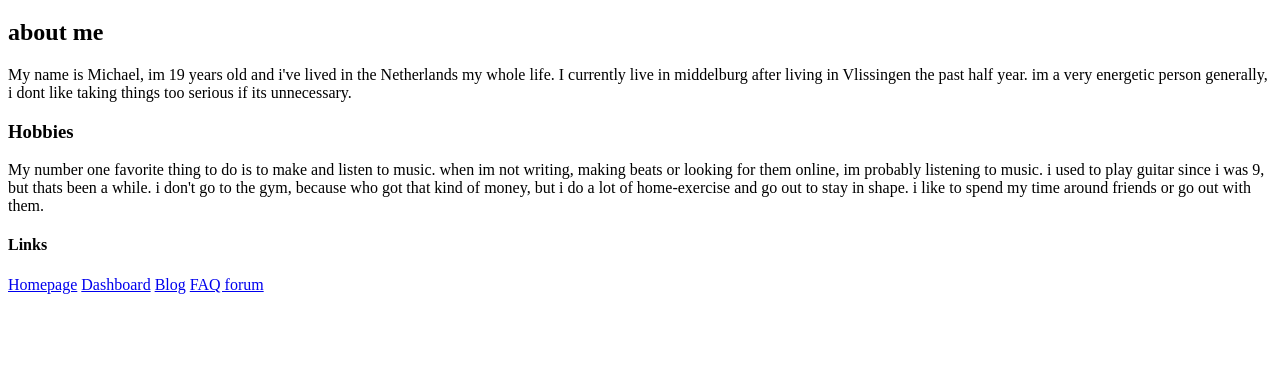
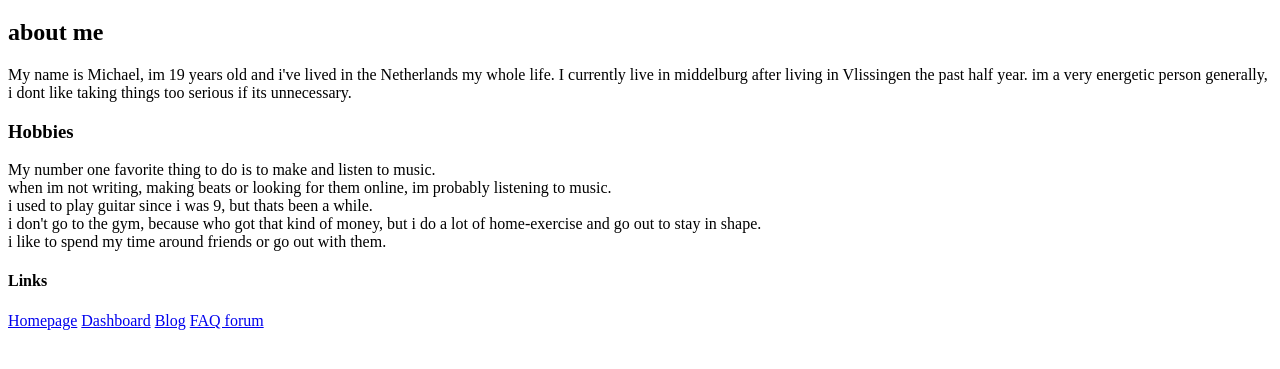
Before and after one commit to MTaalman/MTaalman.github.io, a plain HTML site: page profile.html in a window 1280 px wide. Shown: the part 61-430 px from the top of the page. Drawn offline with Linux system fonts and the light colour scheme.

Commit message:
added breaks

```diff
--- a/profile.html
+++ b/profile.html
@@ -14,11 +14,11 @@
     </p>
     <h3>Hobbies</h3>
     <p>
-        My number one favorite thing to do is to make and listen to music.
-        when im not writing, making beats or looking for them online, im probably listening to music.
-        i used to play guitar since i was 9, but thats been a while.
-        i don't go to the gym, because who got that kind of money, but i do a lot of home-exercise and go out to stay in shape.
-        i like to spend my time around friends or go out with them.
+        My number one favorite thing to do is to make and listen to music. <br>
+        when im not writing, making beats or looking for them online, im probably listening to music. <br>
+        i used to play guitar since i was 9, but thats been a while. <br>
+        i don't go to the gym, because who got that kind of money, but i do a lot of home-exercise and go out to stay in shape. <br>
+        i like to spend my time around friends or go out with them. <br>
     </p>
 
 
```
